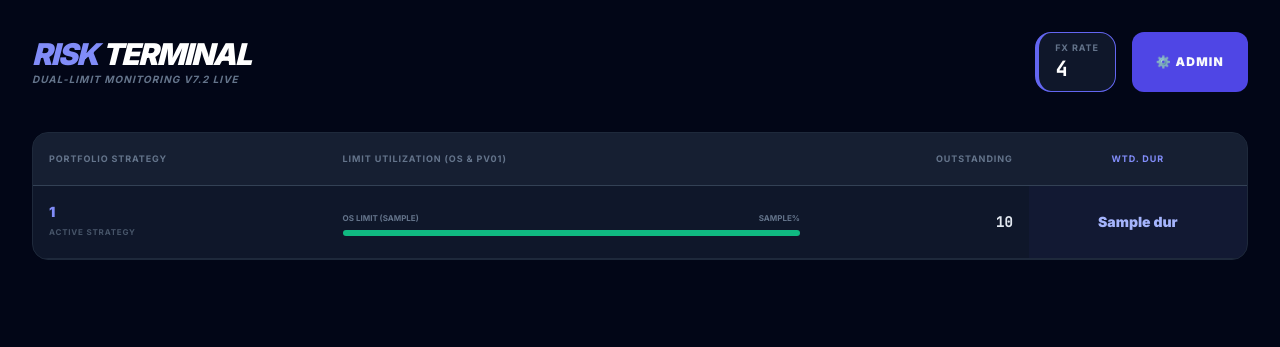
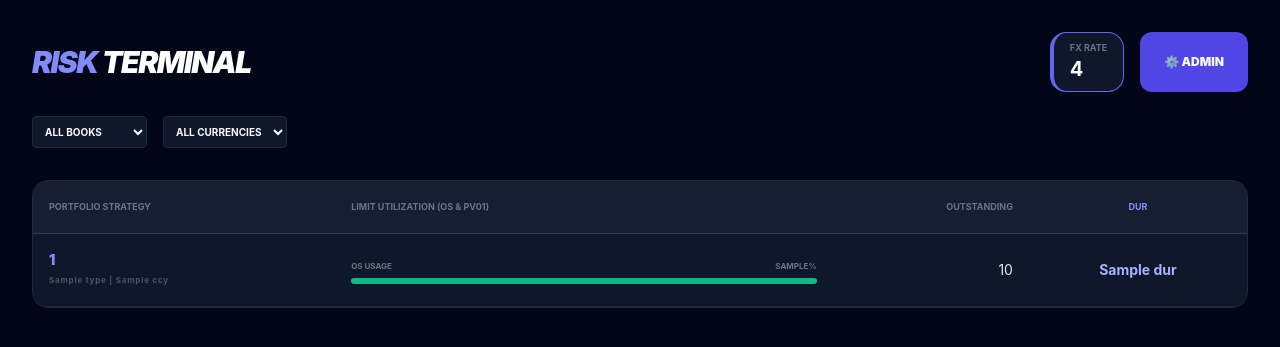
Before and after one commit to dakai2017/Dashboard-project, a Flask app: template templates/dashboard.html in a window 1280 px wide. Shown: the top 347 px of the page. Run offline with Flask 3, Linux system fonts and the light colour scheme; the template is opened without the code that fills it: most values are stand-ins (such as "Sample title", 1, 10 or a date in 2020); some libraries are stand-ins or nearby versions.

Commit message:
Update dashboard.html

```diff
--- a/templates/dashboard.html
+++ b/templates/dashboard.html
@@ -2,85 +2,86 @@
 <html lang="en">
 <head>
     <meta charset="UTF-8">
-    <title>Risk Terminal | v7.2 Live</title>
+    <title>Risk Terminal | v7.3</title>
     <script src="https://cdn.tailwindcss.com"></script>
     <style>
-        @import url('https://fonts.googleapis.com/css2?family=Inter:wght@400;700;900&family=JetBrains+Mono&display=swap');
         body { background-color: #020617; color: #f8fafc; font-family: 'Inter', sans-serif; }
-        .mono { font-family: 'JetBrains Mono', monospace; }
         .card { background: #0f172a; border: 1px solid #1e293b; border-radius: 1rem; }
         .progress-bg { background: #1e293b; height: 6px; border-radius: 3px; overflow: hidden; }
         .progress-fill { height: 100%; transition: width 0.4s; }
-        .portfolio-row { cursor: pointer; border-bottom: 1px solid #1e293b; transition: background 0.1s; }
+        .portfolio-row { cursor: pointer; border-bottom: 1px solid #1e293b; }
         .portfolio-row:hover { background-color: #1e293b; }
         .bond-detail-row { background-color: #020617; display: none; }
     </style>
 </head>
 <body class="p-8">
-    <header class="flex justify-between items-center mb-10">
-        <div>
-            <h1 class="text-3xl font-black italic tracking-tighter uppercase text-indigo-400">Risk <span class="text-white">Terminal</span></h1>
-            <p class="text-slate-500 text-[10px] font-bold tracking-widest uppercase italic">Dual-Limit Monitoring v7.2 Live</p>
-        </div>
+    <header class="flex justify-between items-center mb-6">
+        <h1 class="text-3xl font-black italic tracking-tighter uppercase text-indigo-400">Risk <span class="text-white">Terminal</span></h1>
         <div class="flex gap-4">
             <div class="card px-4 py-2 border-l-4 border-indigo-500">
-                <p class="text-[9px] text-slate-500 font-bold uppercase tracking-widest text-right">FX RATE</p>
-                <p class="text-xl font-bold mono text-white">{{ settings.fx_rate }}</p>
+                <p class="text-[9px] text-slate-500 font-bold uppercase text-right">FX RATE</p>
+                <p class="text-xl font-bold mono">{{ settings.fx_rate }}</p>
             </div>
-            <a href="/admin" class="bg-indigo-600 hover:bg-indigo-500 px-6 py-3 rounded-xl text-xs font-black uppercase tracking-widest transition flex items-center">⚙️ ADMIN</a>
+            <a href="/admin" class="bg-indigo-600 px-6 py-3 rounded-xl text-xs font-black uppercase flex items-center">⚙️ ADMIN</a>
         </div>
     </header>
 
+    <div class="flex gap-4 mb-8">
+        <select onchange="filterType(this.value)" class="bg-[#0f172a] border border-slate-800 text-[10px] font-bold uppercase p-2 rounded">
+            <option value="ALL">All Books</option>
+            <option value="TRADING">Trading Only</option>
+            <option value="BANKING">Banking Only</option>
+        </select>
+        <select onchange="filterCcy(this.value)" class="bg-[#0f172a] border border-slate-800 text-[10px] font-bold uppercase p-2 rounded">
+            <option value="ALL">All Currencies</option>
+            <option value="IDR">IDR Only</option>
+            <option value="USD">USD Only</option>
+        </select>
+    </div>
+
     <div class="card overflow-hidden">
-        <table class="w-full text-left text-sm border-collapse">
-            <thead class="bg-slate-800/50 text-slate-500 uppercase text-[9px] tracking-widest font-black border-b border-slate-700">
+        <table class="w-full text-left text-sm">
+            <thead class="bg-slate-800/50 text-slate-500 uppercase text-[9px] font-black border-b border-slate-700">
                 <tr>
                     <th class="p-4">Portfolio Strategy</th>
                     <th class="p-4">Limit Utilization (OS & PV01)</th>
                     <th class="p-4 text-right">Outstanding</th>
-                    <th class="p-4 text-center text-indigo-400">Wtd. Dur</th>
+                    <th class="p-4 text-center text-indigo-400">Dur</th>
                 </tr>
             </thead>
-            <tbody>
+            <tbody id="port-body">
                 {% for port in summary %}
-                <tr class="portfolio-row" onclick="toggle('{{ port.id }}')">
+                <tr class="portfolio-row" data-type="{{ port.type }}" data-ccy="{{ port.ccy }}" onclick="toggle('{{ port.id }}')">
                     <td class="p-4">
-                        <div class="font-black text-indigo-400 uppercase text-sm tracking-tighter">{{ port.id }}</div>
-                        <div class="text-[8px] text-slate-600 font-bold tracking-widest">ACTIVE STRATEGY</div>
+                        <div class="font-black text-indigo-400 uppercase text-sm">{{ port.id }}</div>
+                        <div class="text-[8px] text-slate-600 font-bold tracking-widest">{{ port.type }} | {{ port.ccy }}</div>
                     </td>
                     <td class="p-4 min-w-[250px] space-y-3">
                         <div>
                             <div class="flex justify-between text-[8px] font-bold text-slate-500 uppercase mb-0.5">
-                                <span>OS Limit ({{ port.os_lim }})</span>
-                                <span class="{{ 'text-red-500' if port.os_util > 100 else '' }}">{{ port.os_util }}%</span>
+                                <span>OS Usage</span><span class="{{ 'text-red-500' if port.os_util > 100 else '' }}">{{ port.os_util }}%</span>
                             </div>
-                            <div class="progress-bg">
-                                <div class="progress-fill {{ 'bg-red-500' if port.os_util > 100 else 'bg-emerald-500' }}" style="width: {{ [port.os_util, 100]|min }}%"></div>
+                            <div class="progress-bg"><div class="progress-fill {{ 'bg-red-500' if port.os_util > 100 else 'bg-emerald-500' }}" style="width: {{ [port.os_util, 100]|min }}%"></div></div>
+                        </div>
+                        {% if port.pv_lim > 0 %}
+                        <div>
+                            <div class="flex justify-between text-[8px] font-bold text-slate-500 uppercase mb-0.5">
+                                <span>PV01 Usage ({{ port.pv_act }}/{{ port.pv_lim }})</span><span class="{{ 'text-red-500' if port.pv_util > 100 else '' }}">{{ port.pv_util }}%</span>
                             </div>
+                            <div class="progress-bg"><div class="progress-fill {{ 'bg-red-500' if port.pv_util > 100 else 'bg-indigo-500' }}" style="width: {{ [port.pv_util, 100]|min }}%"></div></div>
                         </div>
+                        {% endif %}
                     </td>
-                    <td class="p-4 text-right mono font-bold text-slate-200">
-                        {{ "{:,.0f}".format(port.os_act) }}
-                    </td>
-                    <td class="p-4 text-center font-black text-indigo-300 bg-indigo-900/10">
-                        {{ port.dur }}
-                    </td>
+                    <td class="p-4 text-right mono text-slate-200">{{ "{:,.0f}".format(port.os_act) }}</td>
+                    <td class="p-4 text-center font-bold text-indigo-300">{{ port.dur }}</td>
                 </tr>
                 <tr id="detail-{{ port.id }}" class="bond-detail-row">
                     <td colspan="4" class="p-0 bg-black">
                         <table class="w-full text-[10px]">
-                            <thead class="bg-slate-900 text-slate-600 uppercase font-black">
+                            <tbody class="divide-y divide-slate-900">
+                                {% for bond in details[port.id] %}
                                 <tr>
-                                    <th class="p-3 pl-8 text-left italic">Ticker</th>
-                                    <th class="p-3 text-center">Coupon</th>
-                                    <th class="p-3 text-right">Outstanding</th>
-                                    <th class="p-3 text-center text-indigo-500">Duration</th>
-                                </tr>
-                            </thead>
-                            <tbody>
-                                {% for bond in details[port.id] %}
-                                <tr class="border-b border-slate-900/50 hover:bg-slate-900/50">
-                                    <td class="p-2 pl-8 font-mono text-white text-xs italic">{{ bond.TICKER }}</td>
+                                    <td class="p-2 pl-8 font-mono text-white italic">{{ bond.TICKER }}</td>
                                     <td class="p-2 text-center text-slate-400">{{ bond.COUPON }}</td>
                                     <td class="p-2 text-right mono text-slate-400">{{ "{:,.0f}".format(bond.OUTSTANDING|float) }}</td>
                                     <td class="p-2 text-center font-bold text-indigo-400">{{ bond.DUR }}</td>
@@ -100,6 +101,16 @@
             const el = document.getElementById('detail-' + id);
             el.style.display = (el.style.display === 'table-row') ? 'none' : 'table-row';
         }
+        function filterType(val) {
+            document.querySelectorAll('.portfolio-row').forEach(row => {
+                row.style.display = (val === 'ALL' || row.dataset.type === val) ? 'table-row' : 'none';
+            });
+        }
+        function filterCcy(val) {
+            document.querySelectorAll('.portfolio-row').forEach(row => {
+                row.style.display = (val === 'ALL' || row.dataset.ccy === val) ? 'table-row' : 'none';
+            });
+        }
     </script>
 </body>
 </html>
```
